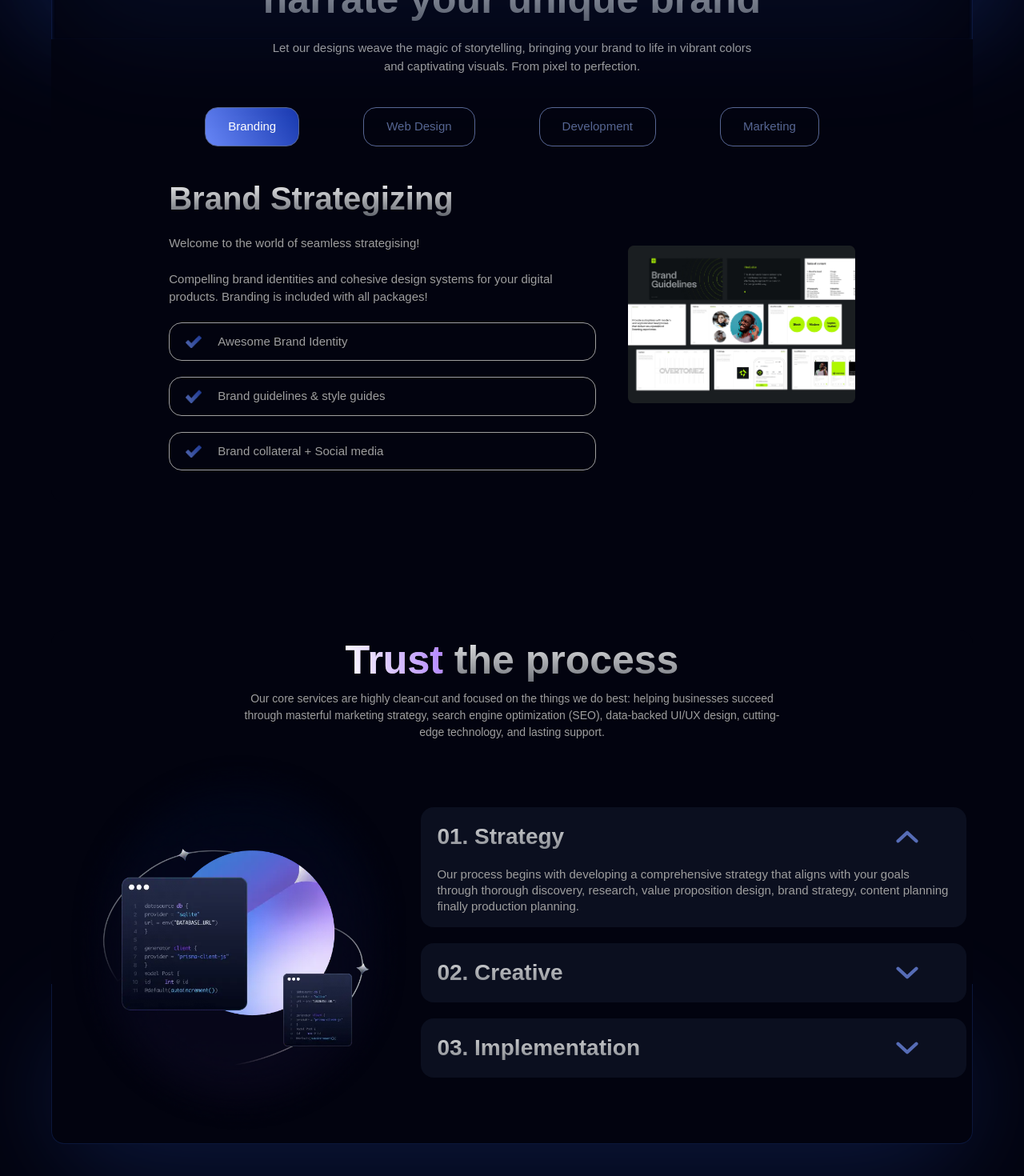
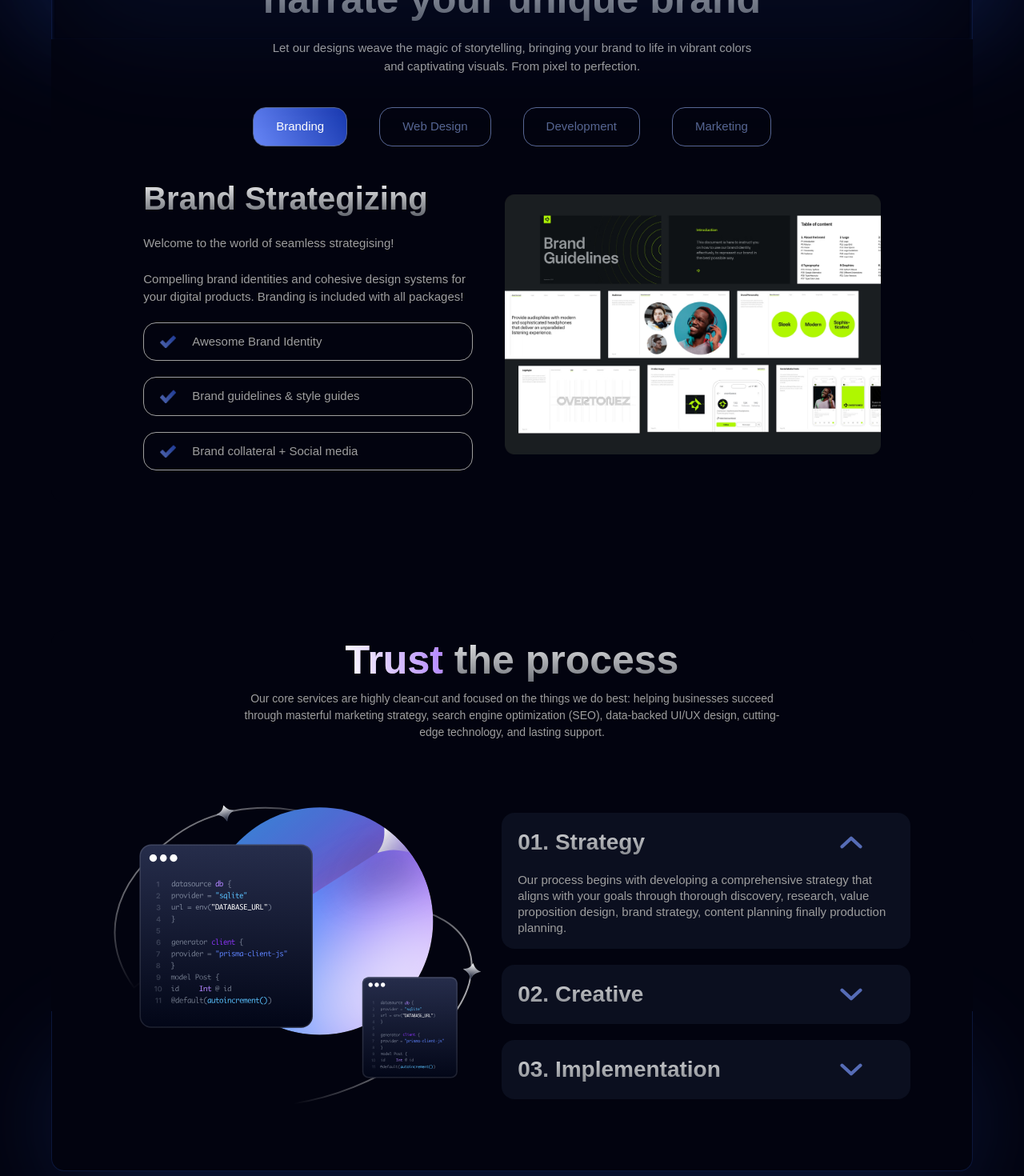
Before and after one commit to shobhitexe/xtend, a Next.js app: page / in a window 1280 px wide. Shown: the part 1540-3010 px from the top of the page at 80% size. Built offline with nearby package versions, Linux system fonts and the light colour scheme.

Commit message:
Alignment changes

```diff
--- a/src/components/Process/index.tsx
+++ b/src/components/Process/index.tsx
@@ -56,17 +56,17 @@ export default function Process() {
             design, cutting-edge technology, and lasting support.
           </motion.p>
         </div>
-        <div className="flex sm:flex-row flex-col-reverse items-center">
+        <div className="flex sm:flex-row flex-col-reverse items-center md:w-[90%] w-[95%] mx-auto z-20">
           <Image
-            src={"/images/process/code.webp"}
+            src={"/images/process/code.svg"}
             alt={"code"}
             width={480}
             height={400}
-            className="sm:w-[40%] w-auto"
+            className="sm:w-[45%] w-auto mx-auto py-20"
           />
 
           <Accordion
-            className="w-full flex flex-col gap-5"
+            className="sm:w-[50%] w-auto flex flex-col gap-5 mx-auto"
             type="single"
             collapsible
             defaultValue={"01. Strategy"}
--- a/src/components/Services/index.tsx
+++ b/src/components/Services/index.tsx
@@ -21,7 +21,7 @@ export default function Services() {
         <div className="absolute border-x border-t border-heroBgColor/30 shadow-inner shadow-heroBgColor/30 w-full h-[200px] top-0 rounded-t-2xl ">
           <div></div>
         </div>
-        <div className="ss:p-10 p-5 flex flex-col items-center gap-10">
+        <div className="ss:py-10 py-5 max-sm:px-10 flex flex-col items-center gap-10">
           <div className="text-center flex flex-col gap-5">
             <motion.h1
               initial={{ translateY: 10, opacity: 0 }}
@@ -56,7 +56,7 @@ export default function Services() {
             </motion.p>
           </div>
 
-          <div className="flex items-center md:gap-20 xs:gap-5 gap-3 flex-wrap justify-center">
+          <div className="flex items-center md:gap-10 xs:gap-5 gap-3 flex-wrap justify-center">
             {servicesArray.map((service, idx) => (
               <motion.div
                 initial={{ opacity: 0 }}
@@ -82,7 +82,7 @@ export default function Services() {
           </div>
 
           {activeTab >= 0 && (
-            <div className="flex sm:flex-row flex-col ss:w-[80%] w-[95%] items-center gap-10">
+            <div className="flex md:flex-row flex-col ss:w-[80%] w-[95%] items-center gap-10">
               <div className="flex flex-col gap-5">
                 <motion.h1
                   initial={{ translateY: 10, opacity: 0 }}
@@ -166,7 +166,7 @@ export default function Services() {
                   type: "spring",
                 }}
                 viewport={{ once: true, amount: 0.5 }}
-                className="sm:w-[50%] w-full"
+                className="w-full"
               >
                 <Image
                   src={"/images/services/brand.avif"}
```
Also changed, not shown: public/images/process/code.svg (added), public/images/process/code.webp (deleted).
